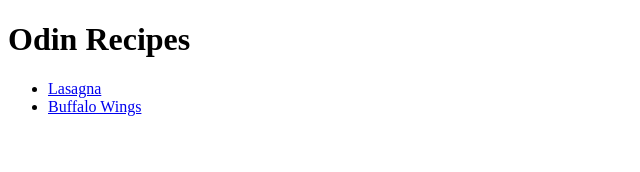
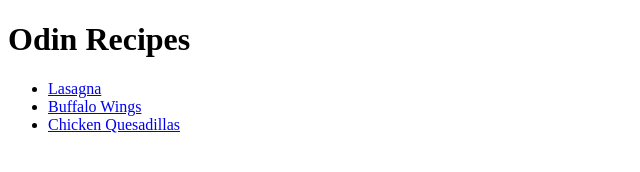
Before and after one commit to HazeE21/odin-recipes, a plain HTML site: page index.html in a window 1280 px wide. Shown: the whole page, without its empty margins (0-640 px from the left). Drawn offline with Linux system fonts and the light colour scheme.

Commit message:
add chicken quesadillas link

```diff
--- a/index.html
+++ b/index.html
@@ -10,6 +10,7 @@
     <ul>
         <li><a href="recipes/lasagna.html">Lasagna</a></li>
         <li><a href="recipes/buffalo-wings.html">Buffalo Wings</a></li>
+        <li><a href="recipes/chicken-quesadillas.html">Chicken Quesadillas</a></li>
     </ul>
 </body>
 </html>
```
